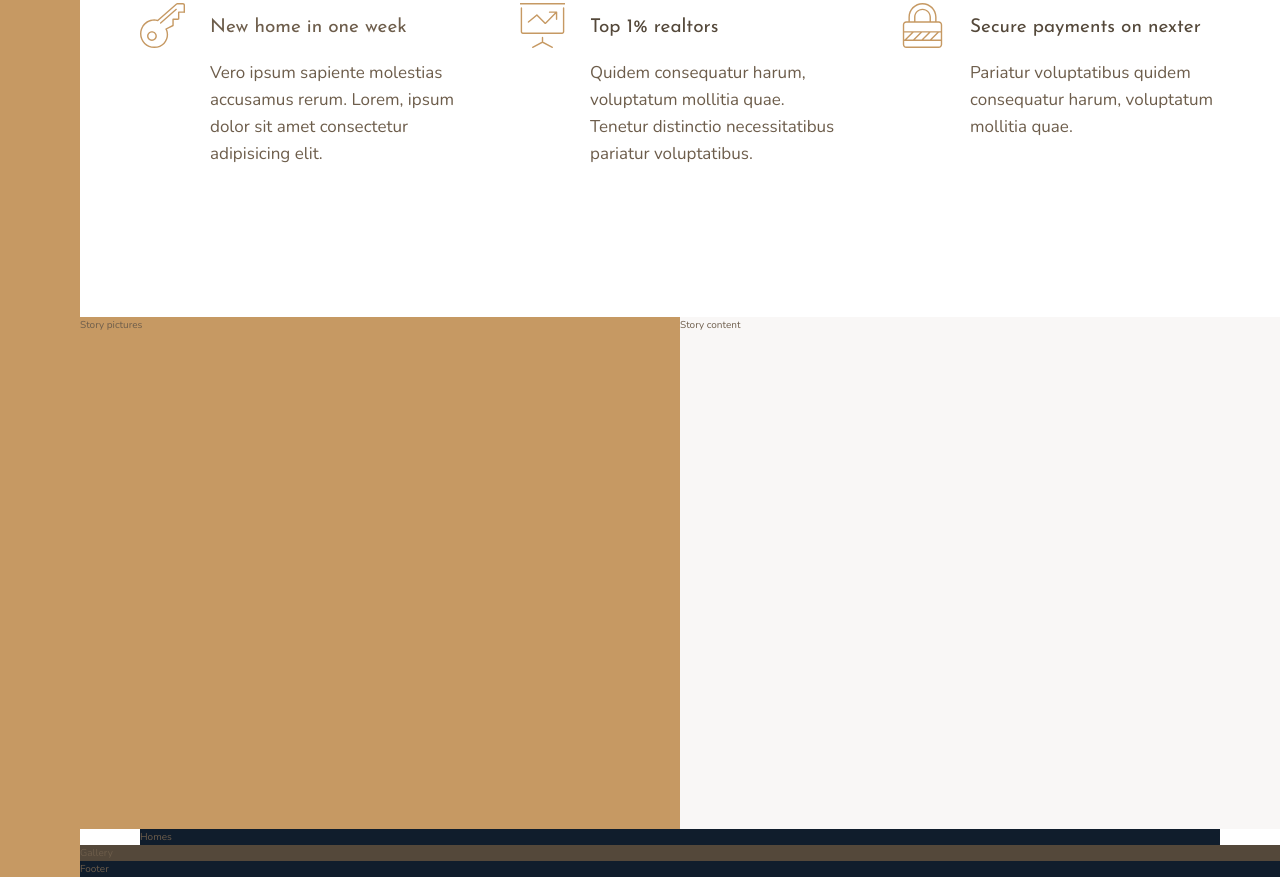
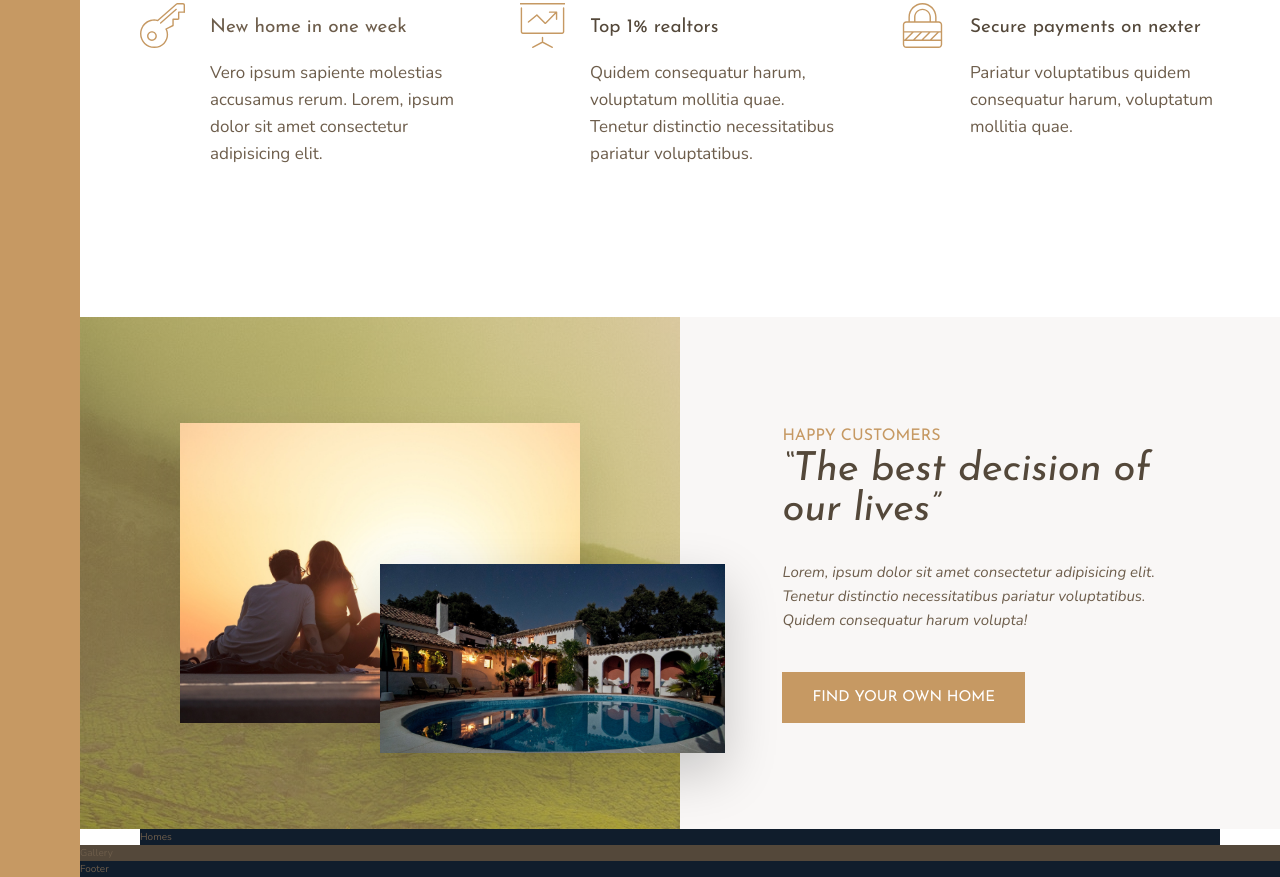
Before and after one commit to lachezarborisov/nexter-project, a website: page index.html in a window 1280 px wide. Shown: the part 991-1868 px from the top of the page. Drawn offline with nearby package versions, Linux system fonts and the light colour scheme.

Commit message:
Built story section

```diff
--- a/index.html
+++ b/index.html
@@ -88,11 +88,17 @@
         </section>
 
         <div class="story__pictures">
-            Story pictures
+            <img src="img/story-1.jpeg" alt="Couple with new house" class="story__img--1">
+            <img src="img/story-2.jpeg" alt="New house" class="story__img--2">
         </div>
 
         <div class="story__content">
-            Story content
+            <h3 class="heading-3 md-sm">Happy Customers</h3>
+            <h2 class="heading-2 heading-2--dark mb-md">&ldquo;The best decision of our lives&rdquo;</h2>
+            <p class="story__text">
+                Lorem, ipsum dolor sit amet consectetur adipisicing elit. Tenetur distinctio necessitatibus pariatur voluptatibus. Quidem consequatur harum volupta!
+            </p>
+            <button class="btn">Find your own home</button>
         </div>
 
         <section class="homes">
--- a/sass/_story.scss
+++ b/sass/_story.scss
@@ -1,13 +1,50 @@
 .story {
 
     &__pictures {
-        background-color: $color-primary;
+        // background-color: $color-primary;
         grid-column: full-start / col-end 4;
+        background-image: linear-gradient(rgba($color-primary, .5), rgba($color-primary, .5)), url(../img/back.jpg);
+
+        display: grid;
+        grid-template-rows: repeat(6, 1fr);
+        grid-template-columns: repeat(6, 1fr);
+        align-items: center;
+    }
+
+    &__img--1 {
+        width: 100%;
+        grid-row: 2 / 6;
+        grid-column: 2 / 6;
+        box-shadow: 0 2rem 5rem rgba(#000, .1);
+    }
+
+    &__img--2 {
+        width: 115%;
+        grid-row: 4 / 6;
+        grid-column: 4 / 7;
+        z-index: 20;
+        box-shadow: 0 2rem 5rem rgba(#000, .2);
     }
 
     &__content {
         background-color: $color-grey-light-1;
         grid-column: col-start 5 / full-end;
+
+        padding: 6rem 8vw;
+
+        // display: flex;
+        // flex-direction: column;
+        // justify-content: center;
+        // align-items: flex-start;
+
+        display: grid;
+        align-content: center;
+        justify-items: start;
     }
 
+    &__text {
+        font-size: 1.5rem;
+        font-style: italic;
+        margin-bottom: 4rem;
+    }
 }
--- a/sass/_typography.scss
+++ b/sass/_typography.scss
@@ -9,10 +9,24 @@
 
 .heading-2 {
     @extend %heading;
+    font-size: 4rem;
+    font-style: italic;
+    line-height: 1;
+
+    &--light {
+        color: $color-grey-light-1;
+    }
+
+    &--dark {
+        color: $color-grey-dark-1;
+    }
 }
 
 .heading-3 {
     @extend %heading;
+    font-size: 1.6rem;
+    color: $color-primary;
+    text-transform: uppercase;
 }
 
 .heading-4 {
@@ -27,3 +41,36 @@
         color: $color-grey-dark-1;
     }
 }
+
+.btn {
+    background-color: $color-primary;
+    color: #fff;
+    border: none;
+    border-radius: 0;
+    font-family: $font-display;
+    font-size: 1.5rem;
+    text-transform: uppercase;
+    padding: 1.8rem 3rem;
+    cursor: pointer;
+    transition: all 0.2s;
+
+    &:hover {
+        background-color: $color-primary-dark;
+    }
+}
+
+.mb-sm {
+    margin-bottom: 2rem;
+}
+
+.mb-md {
+    margin-bottom: 3rem;
+}
+
+.mb-lg {
+    margin-bottom: 4rem;
+}
+
+.mb-hg {
+    margin-bottom: 8rem;
+}
```
Also changed, not shown: css/style.css.
